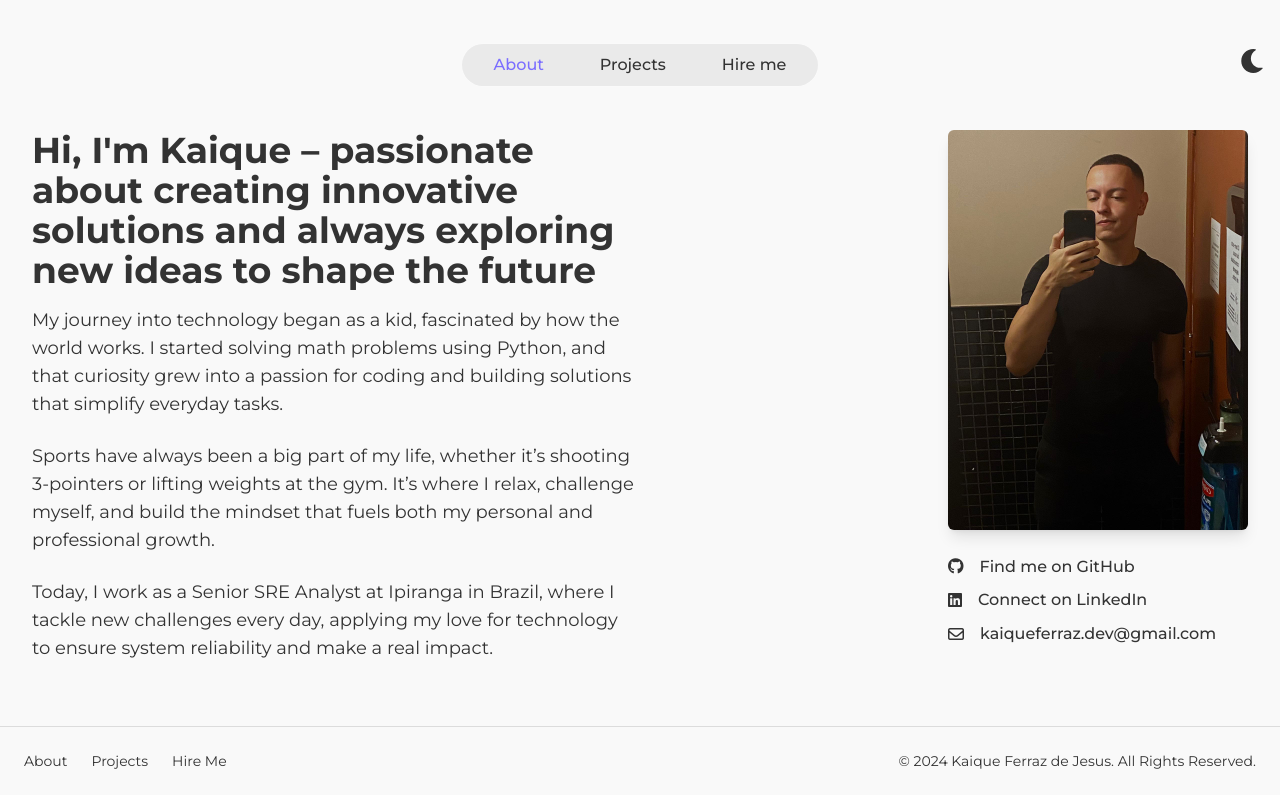
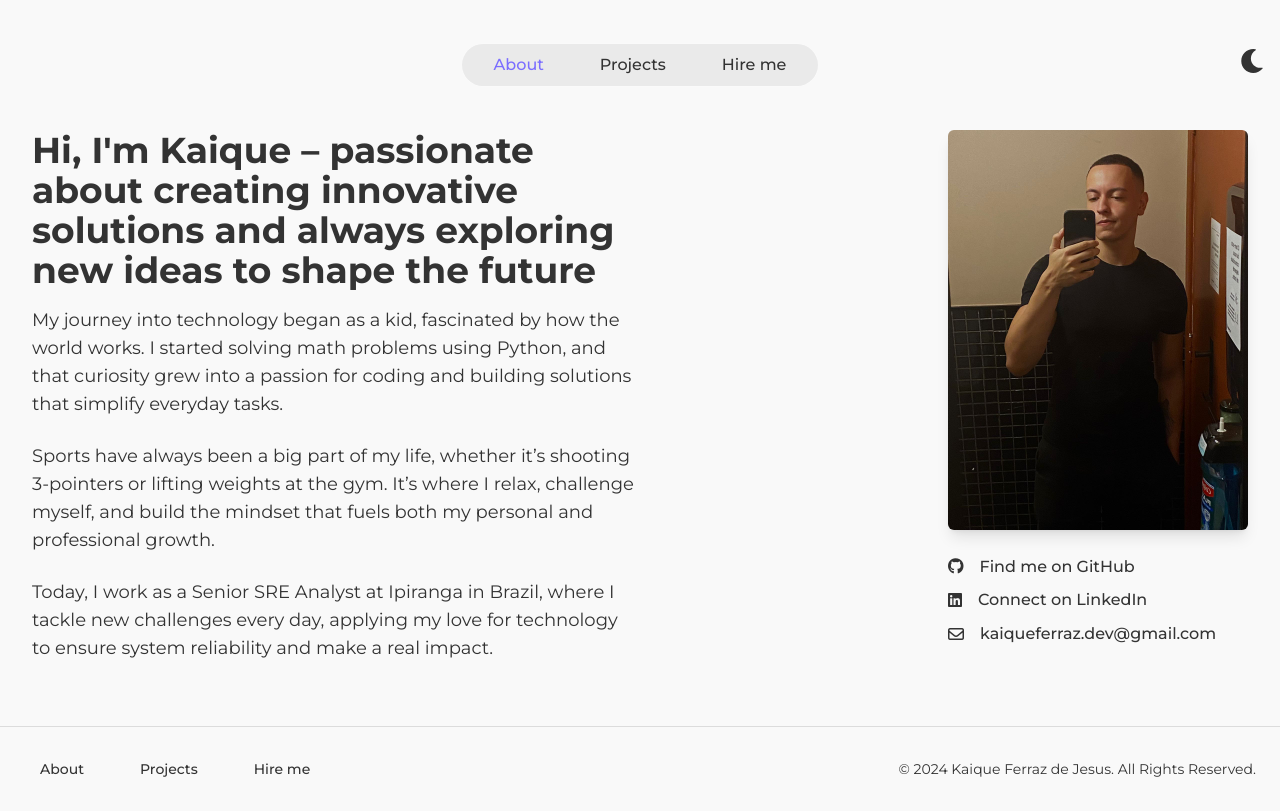
Before and after one commit to KaiqueFj/KaiqueFJ-Portfolio, a Next.js app: page / in a window 1280 px wide. Built offline with nearby package versions, Linux system fonts and the light colour scheme.

Commit message:
refactor: changed a href for Link on footer

```diff
--- a/src/app/components/footer.tsx
+++ b/src/app/components/footer.tsx
@@ -1,3 +1,5 @@
+import Link from "next/link";
+
 export default function Footer() {
   return (
     <footer className="mt-8 w-full border-t border-border-color">
@@ -5,24 +7,24 @@ export default function Footer() {
         <div className="flex flex-col md:flex-row justify-between items-center text-center md:text-left gap-4">
           {/* Links Section */}
           <div className="flex gap-6 text-primary-text-color text-sm">
-            <a
-              className="transition hover:text-hover-primary-text-color"
+            <Link
               href="/"
+              className="px-4 py-2 text-primary-text-color font-medium hover:text-hover-primary-text-color transition"
             >
               About
-            </a>
-            <a
-              className="transition hover:text-hover-primary-text-color"
+            </Link>
+            <Link
               href="/projects"
+              className="px-4 py-2 text-primary-text-color font-medium hover:text-hover-primary-text-color transition"
             >
               Projects
-            </a>
-            <a
-              className="transition hover:text-hover-primary-text-color"
+            </Link>
+            <Link
               href="/hireMe"
+              className="px-4 py-2 text-primary-text-color font-medium hover:text-hover-primary-text-color transition"
             >
-              Hire Me
-            </a>
+              Hire me
+            </Link>
           </div>
           {/* Copyright Section */}
           <p className="text-primary-text-color text-sm mt-4 md:mt-0">
```
